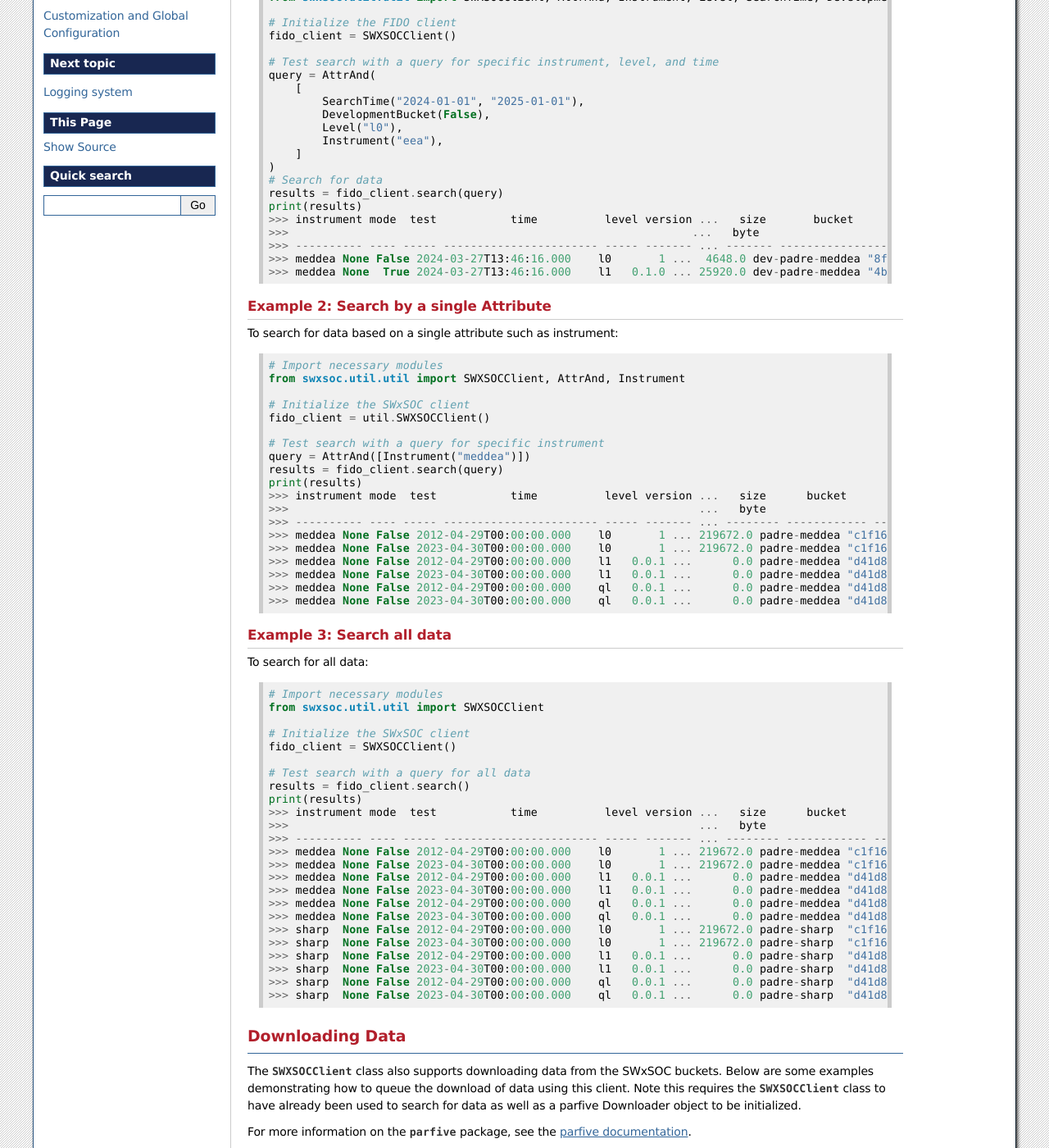
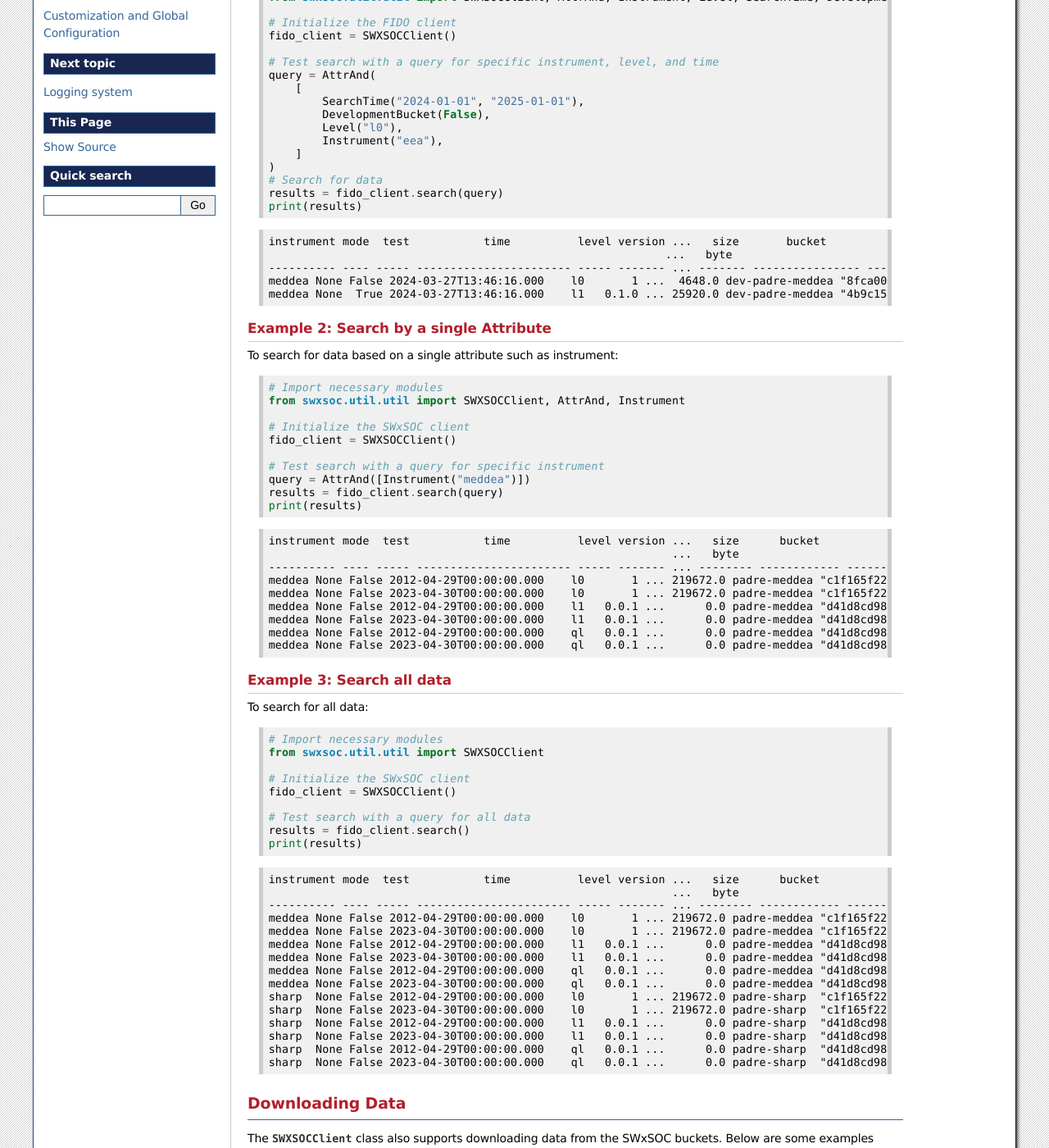
Before and after one commit to swxsoc/swxsoc, a Sphinx documentation site: the page built from docs/user-guide/retrieving_data.rst, in a window 1280 px wide and 1400 px high, scrolled down 683 px. Shown: the whole window at 82% size. Built offline with Sphinx 7.4.7, drawn with Linux system fonts in a browser that asks for light colours; the version number could not be read and is left out; some of the changed text lies outside the part shown.

```diff
--- a/docs/user-guide/retrieving_data.rst
+++ b/docs/user-guide/retrieving_data.rst
@@ -47,11 +47,14 @@
     # Search for data
     results = fido_client.search(query)
     print(results)
-    >>> instrument mode  test           time          level version ...   size       bucket                     etag                storage_class    last_modified
-    >>>                                                            ...   byte
-    >>> ---------- ---- ----- ----------------------- ----- ------- ... ------- ---------------- ---------------------------------- ------------- -------------------
-    >>> meddea None False 2024-03-27T13:46:16.000    l0       1 ...  4648.0 dev-padre-meddea "8fca00048426ec8a114750a4de80c161"      STANDARD 2024-08-09 17:12:09
-    >>> meddea None  True 2024-03-27T13:46:16.000    l1   0.1.0 ... 25920.0 dev-padre-meddea "4b9c15fc55e8d05dd9b8414e146c51c3"      STANDARD 2024-08-09 17:12:24
+
+.. code-block:: text
+
+    instrument mode  test           time          level version ...   size       bucket                     etag                storage_class    last_modified
+                                                               ...   byte
+    ---------- ---- ----- ----------------------- ----- ------- ... ------- ---------------- ---------------------------------- ------------- -------------------
+    meddea None False 2024-03-27T13:46:16.000    l0       1 ...  4648.0 dev-padre-meddea "8fca00048426ec8a114750a4de80c161"      STANDARD 2024-08-09 17:12:09
+    meddea None  True 2024-03-27T13:46:16.000    l1   0.1.0 ... 25920.0 dev-padre-meddea "4b9c15fc55e8d05dd9b8414e146c51c3"      STANDARD 2024-08-09 17:12:24
 
 Example 2: Search by a single Attribute
 ----------------------------------------
@@ -62,21 +65,24 @@
     from swxsoc.util.util import SWXSOCClient, AttrAnd, Instrument
 
     # Initialize the SWxSOC client
-    fido_client = util.SWXSOCClient()
+    fido_client = SWXSOCClient()
 
     # Test search with a query for specific instrument
     query = AttrAnd([Instrument("meddea")])
     results = fido_client.search(query)
     print(results)
-    >>> instrument mode  test           time          level version ...   size      bucket                   etag                storage_class    last_modified
-    >>>                                                             ...   byte
-    >>> ---------- ---- ----- ----------------------- ----- ------- ... -------- ------------ ---------------------------------- ------------- -------------------
-    >>> meddea None False 2012-04-29T00:00:00.000    l0       1 ... 219672.0 padre-meddea "c1f165f22d8d4190323894a4df26cda4"      STANDARD 2024-07-10 18:17:34
-    >>> meddea None False 2023-04-30T00:00:00.000    l0       1 ... 219672.0 padre-meddea "c1f165f22d8d4190323894a4df26cda4"      STANDARD 2024-07-01 15:07:52
-    >>> meddea None False 2012-04-29T00:00:00.000    l1   0.0.1 ...      0.0 padre-meddea "d41d8cd98f00b204e9800998ecf8427e"      STANDARD 2024-07-10 18:17:58
-    >>> meddea None False 2023-04-30T00:00:00.000    l1   0.0.1 ...      0.0 padre-meddea "d41d8cd98f00b204e9800998ecf8427e"      STANDARD 2024-07-01 15:08:01
-    >>> meddea None False 2012-04-29T00:00:00.000    ql   0.0.1 ...      0.0 padre-meddea "d41d8cd98f00b204e9800998ecf8427e"      STANDARD 2024-07-10 18:18:01
-    >>> meddea None False 2023-04-30T00:00:00.000    ql   0.0.1 ...      0.0 padre-meddea "d41d8cd98f00b204e9800998ecf8427e"      STANDARD 2024-07-01 15:08:05
+
+.. code-block:: text
+
+    instrument mode  test           time          level version ...   size      bucket                   etag                storage_class    last_modified
+                                                                ...   byte
+    ---------- ---- ----- ----------------------- ----- ------- ... -------- ------------ ---------------------------------- ------------- -------------------
+    meddea None False 2012-04-29T00:00:00.000    l0       1 ... 219672.0 padre-meddea "c1f165f22d8d4190323894a4df26cda4"      STANDARD 2024-07-10 18:17:34
+    meddea None False 2023-04-30T00:00:00.000    l0       1 ... 219672.0 padre-meddea "c1f165f22d8d4190323894a4df26cda4"      STANDARD 2024-07-01 15:07:52
+    meddea None False 2012-04-29T00:00:00.000    l1   0.0.1 ...      0.0 padre-meddea "d41d8cd98f00b204e9800998ecf8427e"      STANDARD 2024-07-10 18:17:58
+    meddea None False 2023-04-30T00:00:00.000    l1   0.0.1 ...      0.0 padre-meddea "d41d8cd98f00b204e9800998ecf8427e"      STANDARD 2024-07-01 15:08:01
+    meddea None False 2012-04-29T00:00:00.000    ql   0.0.1 ...      0.0 padre-meddea "d41d8cd98f00b204e9800998ecf8427e"      STANDARD 2024-07-10 18:18:01
+    meddea None False 2023-04-30T00:00:00.000    ql   0.0.1 ...      0.0 padre-meddea "d41d8cd98f00b204e9800998ecf8427e"      STANDARD 2024-07-01 15:08:05
 
 
 Example 3: Search all data
@@ -93,21 +99,24 @@
     # Test search with a query for all data
     results = fido_client.search()
     print(results)
-    >>> instrument mode  test           time          level version ...   size      bucket                   etag                storage_class    last_modified
-    >>>                                                             ...   byte
-    >>> ---------- ---- ----- ----------------------- ----- ------- ... -------- ------------ ---------------------------------- ------------- -------------------
-    >>> meddea None False 2012-04-29T00:00:00.000    l0       1 ... 219672.0 padre-meddea "c1f165f22d8d4190323894a4df26cda4"      STANDARD 2024-07-10 18:17:34
-    >>> meddea None False 2023-04-30T00:00:00.000    l0       1 ... 219672.0 padre-meddea "c1f165f22d8d4190323894a4df26cda4"      STANDARD 2024-07-01 15:07:52
-    >>> meddea None False 2012-04-29T00:00:00.000    l1   0.0.1 ...      0.0 padre-meddea "d41d8cd98f00b204e9800998ecf8427e"      STANDARD 2024-07-10 18:17:58
-    >>> meddea None False 2023-04-30T00:00:00.000    l1   0.0.1 ...      0.0 padre-meddea "d41d8cd98f00b204e9800998ecf8427e"      STANDARD 2024-07-01 15:08:01
-    >>> meddea None False 2012-04-29T00:00:00.000    ql   0.0.1 ...      0.0 padre-meddea "d41d8cd98f00b204e9800998ecf8427e"      STANDARD 2024-07-10 18:18:01
-    >>> meddea None False 2023-04-30T00:00:00.000    ql   0.0.1 ...      0.0 padre-meddea "d41d8cd98f00b204e9800998ecf8427e"      STANDARD 2024-07-01 15:08:05
-    >>> sharp  None False 2012-04-29T00:00:00.000    l0       1 ... 219672.0 padre-sharp  "c1f165f22d8d4190323894a4df26cda4"      STANDARD 2024-07-10 18:17:34
-    >>> sharp  None False 2023-04-30T00:00:00.000    l0       1 ... 219672.0 padre-sharp  "c1f165f22d8d4190323894a4df26cda4"      STANDARD 2024-07-01 15:07:52
-    >>> sharp  None False 2012-04-29T00:00:00.000    l1   0.0.1 ...      0.0 padre-sharp  "d41d8cd98f00b204e9800998ecf8427e"      STANDARD 2024-07-10 18:17:58
-    >>> sharp  None False 2023-04-30T00:00:00.000    l1   0.0.1 ...      0.0 padre-sharp  "d41d8cd98f00b204e9800998ecf8427e"      STANDARD 2024-07-01 15:08:01
-    >>> sharp  None False 2012-04-29T00:00:00.000    ql   0.0.1 ...      0.0 padre-sharp  "d41d8cd98f00b204e9800998ecf8427e"      STANDARD 2024-07-10 18:18:01
-    >>> sharp  None False 2023-04-30T00:00:00.000    ql   0.0.1 ...      0.0 padre-sharp  "d41d8cd98f00b204e9800998ecf8427e"      STANDARD 2024-07-01 15:08:05
+
+.. code-block:: text
+
+    instrument mode  test           time          level version ...   size      bucket                   etag                storage_class    last_modified
+                                                                ...   byte
+    ---------- ---- ----- ----------------------- ----- ------- ... -------- ------------ ---------------------------------- ------------- -------------------
+    meddea None False 2012-04-29T00:00:00.000    l0       1 ... 219672.0 padre-meddea "c1f165f22d8d4190323894a4df26cda4"      STANDARD 2024-07-10 18:17:34
+    meddea None False 2023-04-30T00:00:00.000    l0       1 ... 219672.0 padre-meddea "c1f165f22d8d4190323894a4df26cda4"      STANDARD 2024-07-01 15:07:52
+    meddea None False 2012-04-29T00:00:00.000    l1   0.0.1 ...      0.0 padre-meddea "d41d8cd98f00b204e9800998ecf8427e"      STANDARD 2024-07-10 18:17:58
+    meddea None False 2023-04-30T00:00:00.000    l1   0.0.1 ...      0.0 padre-meddea "d41d8cd98f00b204e9800998ecf8427e"      STANDARD 2024-07-01 15:08:01
+    meddea None False 2012-04-29T00:00:00.000    ql   0.0.1 ...      0.0 padre-meddea "d41d8cd98f00b204e9800998ecf8427e"      STANDARD 2024-07-10 18:18:01
+    meddea None False 2023-04-30T00:00:00.000    ql   0.0.1 ...      0.0 padre-meddea "d41d8cd98f00b204e9800998ecf8427e"      STANDARD 2024-07-01 15:08:05
+    sharp  None False 2012-04-29T00:00:00.000    l0       1 ... 219672.0 padre-sharp  "c1f165f22d8d4190323894a4df26cda4"      STANDARD 2024-07-10 18:17:34
+    sharp  None False 2023-04-30T00:00:00.000    l0       1 ... 219672.0 padre-sharp  "c1f165f22d8d4190323894a4df26cda4"      STANDARD 2024-07-01 15:07:52
+    sharp  None False 2012-04-29T00:00:00.000    l1   0.0.1 ...      0.0 padre-sharp  "d41d8cd98f00b204e9800998ecf8427e"      STANDARD 2024-07-10 18:17:58
+    sharp  None False 2023-04-30T00:00:00.000    l1   0.0.1 ...      0.0 padre-sharp  "d41d8cd98f00b204e9800998ecf8427e"      STANDARD 2024-07-01 15:08:01
+    sharp  None False 2012-04-29T00:00:00.000    ql   0.0.1 ...      0.0 padre-sharp  "d41d8cd98f00b204e9800998ecf8427e"      STANDARD 2024-07-10 18:18:01
+    sharp  None False 2023-04-30T00:00:00.000    ql   0.0.1 ...      0.0 padre-sharp  "d41d8cd98f00b204e9800998ecf8427e"      STANDARD 2024-07-01 15:08:05
 
 Downloading Data
 ================
@@ -147,4 +156,7 @@
 
     # Start the download
     dl.download()
-    >>> Files Downloaded: 100% 2/2 [00:00<00:00,  2.59file/s]
+
+.. code-block:: text
+
+    Files Downloaded: 100% 2/2 [00:00<00:00,  2.59file/s]
```
Also changed, not shown: 3 other files.
